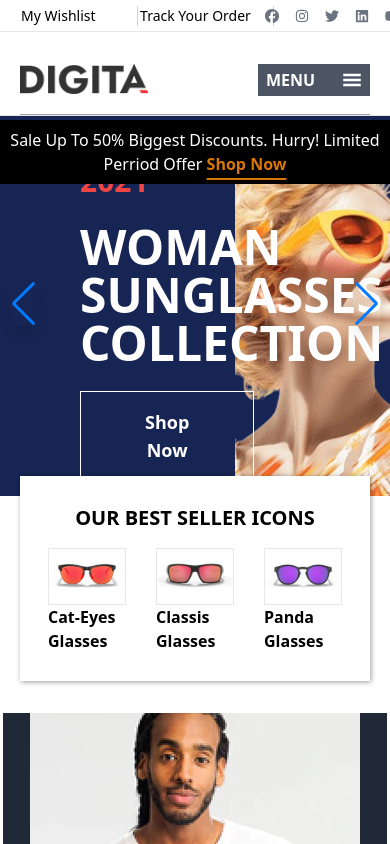
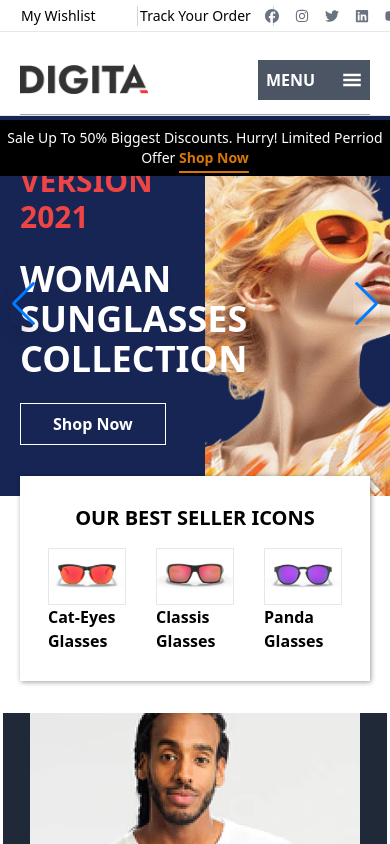
Before and after one commit to alimnh520/text-next, a Next.js app: page / in a window 390 px wide. Shown: the top 844 px of the page. Built offline with nearby package versions, Linux system fonts and the light colour scheme.

Commit message:
commit all

```diff
--- a/src/app/components/HomeSlide.jsx
+++ b/src/app/components/HomeSlide.jsx
@@ -23,44 +23,44 @@ const HomeSlide = () => {
             loop={true}
             className='h-screen relative flex justify-center w-full text-white mt-20 sm:h-96'
         >
-            <p className=' absolute z-10 top-2 w-full py-2 text-center bg-black text-white'>
+            <p className=' absolute z-10 top-2 w-full py-2 text-center bg-black text-white sm:text-sm'>
                 Sale Up To 50% Biggest Discounts. Hurry! Limited Perriod Offer <Link href="" className=' underline underline-offset-8 font-semibold decoration-2 text-amber-600 hover:tracking-wider transition-all duration-300'>Shop Now</Link>
             </p>
             <SwiperSlide>
-                <div className="relative pl-20 w-full h-full bg-blue-700 bg-cover bg-center flex items-center justify-between">
+                <div className="relative pl-20 sm:pl-5 w-full h-full bg-blue-700 bg-cover bg-center flex items-center justify-between">
                     <div className="w-1/2 h-full flex flex-col items-start justify-center gap-y-6 uppercase animate-fadeInUp">
                         <h2 className="flex items-center justify-center text-4xl sm:text-3xl font-bold text-red-500 animate-fadeLeft">
                             <div className='h-1 w-20 bg-red-500 sm:hidden'></div> version 2021
                         </h2>
-                        <p className="mt-4 sm:mt-0 text-6xl sm:text-5xl leading-normal font-semibold">Man Sunglasses Collection
+                        <p className="mt-4 sm:mt-0 text-6xl sm:text-4xl leading-normal font-semibold">Man Sunglasses Collection
                         </p>
-                        <button className='px-16 py-4  border border-white text-white text-lg hover:border-red-500 hover:bg-red-500 font-bold transition-all duration-300'>Shop Now</button>
+                        <button className='px-16 sm:px-8 py-4 sm:py-2 sm:text-base  border border-white text-white text-lg hover:border-red-500 hover:bg-red-500 font-bold transition-all duration-300'>Shop Now</button>
                     </div>
                     <img src="/HomePhoto/slider-3.png" alt="" className='h-full w-1/2 object-cover object-center' />
                 </div>
             </SwiperSlide>
             <SwiperSlide>
-                <div className="relative pl-20 w-full h-full bg-blue-950 bg-cover bg-center flex items-center justify-between">
+                <div className="relative pl-20 sm:pl-5 w-full h-full bg-blue-950 bg-cover bg-center flex items-center justify-between">
                     <div className="w-1/2 h-full flex flex-col items-start justify-center gap-y-6 uppercase animate-fadeInUp">
                         <h2 className="flex items-center justify-center text-4xl sm:text-3xl font-bold text-red-500 animate-fadeLeft">
                             <div className='h-1 w-20 bg-red-500 sm:hidden'></div> version 2021
                         </h2>
-                        <p className="mt-4 sm:mt-0 text-6xl sm:text-5xl leading-normal font-semibold">Woman Sunglasses Collection
+                        <p className="mt-4 sm:mt-0 text-6xl sm:text-4xl leading-normal font-semibold">Woman Sunglasses Collection
                         </p>
-                        <button className='px-16 py-4  border border-white text-white text-lg hover:border-red-500 hover:bg-red-500 font-bold transition-all duration-300'>Shop Now</button>
+                        <button className='px-16 sm:px-8 py-4 sm:py-2 sm:text-base  border border-white text-white text-lg hover:border-red-500 hover:bg-red-500 font-bold transition-all duration-300'>Shop Now</button>
                     </div>
                     <img src="/HomePhoto/slider-2.png" alt="" className='h-full w-1/2 object-cover object-center' />
                 </div>
             </SwiperSlide>
             <SwiperSlide>
-                <div className="relative pl-20 w-full h-full bg-rose-600 bg-cover bg-center flex items-center justify-between">
+                <div className="relative pl-20 sm:pl-5 w-full h-full bg-rose-600 bg-cover bg-center flex items-center justify-between">
                     <div className="w-1/2 h-full flex flex-col items-start justify-center gap-y-6 uppercase animate-fadeInUp">
                         <h2 className="flex items-center justify-center text-4xl sm:text-3xl font-bold text-blue-500 animate-fadeLeft">
                             <div className='h-1 w-20 bg-blue-500 sm:hidden'></div> version 2021
                         </h2>
-                        <p className="mt-4 sm:mt-0 text-6xl sm:text-5xl leading-normal font-semibold">Kid Sunglasses Collection
+                        <p className="mt-4 sm:mt-0 text-6xl sm:text-4xl leading-normal font-semibold">Kid Sunglasses Collection
                         </p>
-                        <button className='px-16 py-4  border border-white text-white text-lg hover:border-red-500 hover:bg-red-500 font-bold transition-all duration-300'>Shop Now</button>
+                        <button className='px-16 sm:px-8 py-4 sm:py-2 sm:text-base  border border-white text-white text-lg hover:border-red-500 hover:bg-red-500 font-bold transition-all duration-300'>Shop Now</button>
                     </div>
                     <img src="/HomePhoto/slider-1.png" alt="" className='h-full w-1/2 object-cover object-center' />
                 </div>
--- a/src/app/layout/Header.jsx
+++ b/src/app/layout/Header.jsx
@@ -42,7 +42,7 @@ const Header = () => {
         <div className="w-full flex flex-col items-center justify-center font-josefin">
             <TopHeader />
             <div className={`w-full h-20 flex items-center justify-between border-b px-20 transition-all duration-300 bg-white z-20 ${scrollY ? 'fixed top-0' : ' absolute'} ${scrollUp == 0 ? 'top-8 sm:top-16' : 'top-0 sm:pt-5'} sm:flex-col sm:h-auto sm:items-start sm:px-5`}>
-                <button className={`w-28 h-8 bg-gray-600 absolute right-5 ${scrollUp == 0 ? 'top-0' : 'top-5'} z-50 hidden sm:flex items-center justify-between px-2 text-white font-bold`} onClick={() => setNavbar(!navbar)}>
+                <button className={`w-28 h-10 bg-gray-600 absolute right-5 ${scrollUp == 0 ? '-top-1' : 'top-5'} z-50 hidden sm:flex items-center justify-between px-2 text-white font-bold`} onClick={() => setNavbar(!navbar)}>
                     MENU
                     <GiHamburgerMenu className="text-xl"/>
                 </button>
```
